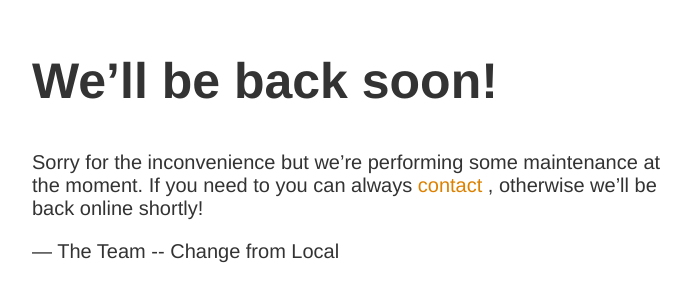
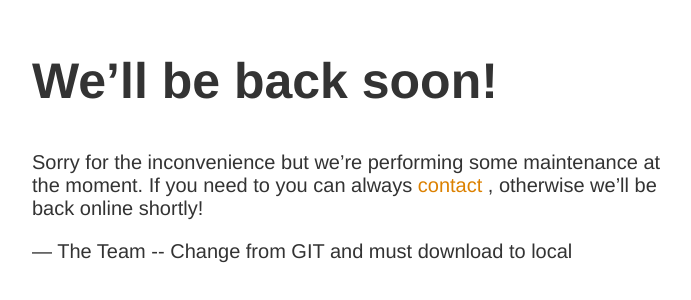
Before and after one commit to keith-thai/devops-template, a plain HTML site: page index.html in a window 1280 px wide. Shown: the part 148-448 px from the top of the page, without its empty margins (283-974 px from the left). Drawn offline with Linux system fonts and the light colour scheme.

Commit message:
Update index.html

```diff
--- a/index.html
+++ b/index.html
@@ -10,11 +10,10 @@
   a:hover { color: #333; text-decoration: none; }
 </style>
 
-
 <article>
     <h1>We&rsquo;ll be back soon!</h1>
     <div>
         <p>Sorry for the inconvenience but we&rsquo;re performing some maintenance at the moment. If you need to you can always <a href="mailto:#">contact </a>, otherwise we&rsquo;ll be back online shortly!</p>
-        <p>&mdash; The Team -- Change from Local</p>
+        <p>&mdash; The Team -- Change from GIT and must download to local</p>
     </div>
 </article>
```
